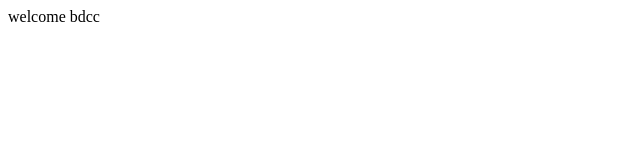
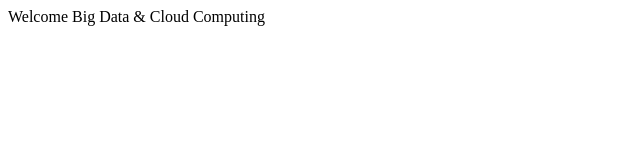
Before and after one commit to Ayoub-ALOUANE/tp4devops, a plain HTML site: page index.html in a window 1280 px wide. Shown: the whole page, without its empty margins (0-640 px from the left). Drawn offline with Linux system fonts and the light colour scheme.

Commit message:
Etape 7: Nouvelle version index.html

```diff
--- a/index.html
+++ b/index.html
@@ -5,6 +5,6 @@
 <title>Insert title here</title>
 </head>
 <body>
-welcome bdcc
+Welcome Big Data & Cloud Computing
 </body>
 </html>
```
